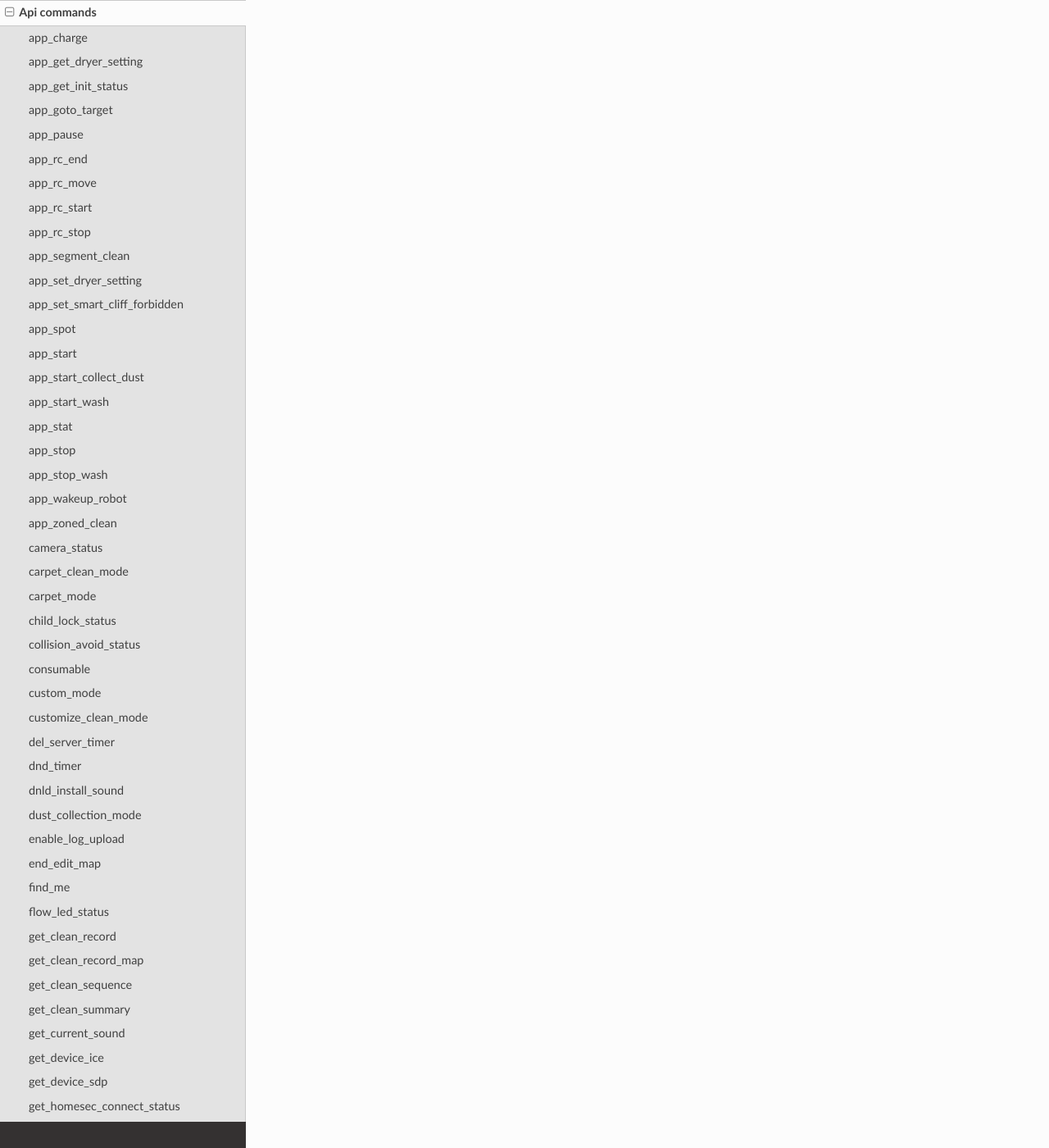
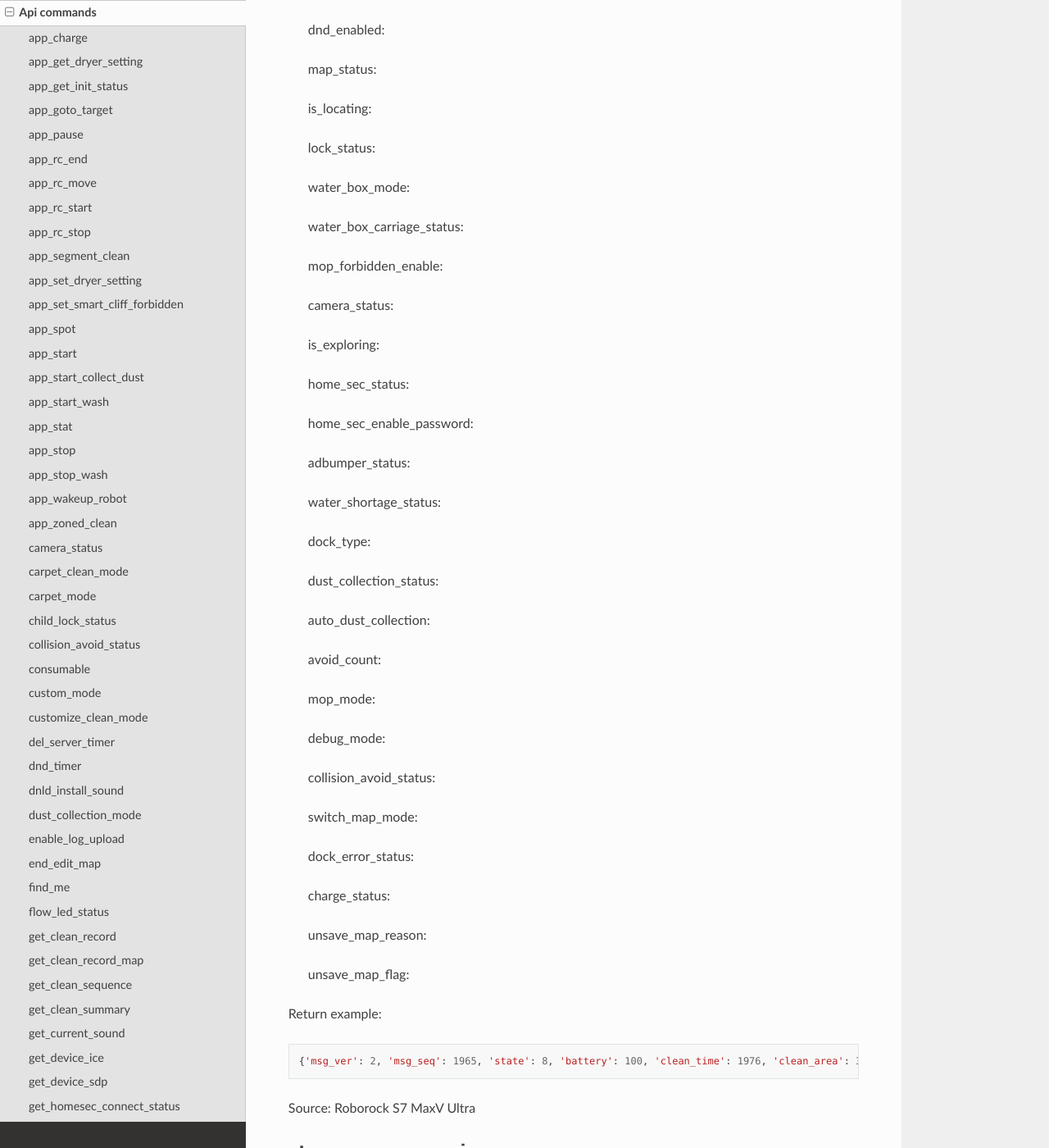
Before and after one commit to humbertogontijo/python-roborock, a Sphinx documentation site: the page built from docs/source/api_commands.rst, in a window 1280 px wide and 1400 px high, scrolled down 21184 px. Shown: the whole window at 82% size. Built offline with Sphinx 7.4.7 and the Read the Docs theme 2.0.0, drawn with Linux system fonts in a browser that asks for light colours; some of the changed text lies outside the part shown.

Commit message:
chore: add some initial documentation (#94)

```diff
--- a/docs/source/api_commands.rst
+++ b/docs/source/api_commands.rst
@@ -15,10 +15,37 @@
 app_get_dryer_setting
 ---------------------
 
-Description:
+Description: Get dock dryer settings.
 
-Parameters:
+Parameters: None
 
+Returns:
+
+    status:
+
+    on:
+
+        cliff_on:
+
+        cliff_off
+
+        count:
+
+        dry_time: Duration dryer remains on in seconds.
+
+    off:
+
+        cliff_on:
+
+        cliff_off:
+
+        count:
+
+Return example::
+
+    {'status': 1, 'on': {'cliff_on': 1, 'cliff_off': 1, 'count': 10, 'dry_time': 7200}, 'off': {'cliff_on': 2, 'cliff_off': 1, 'count': 10}}
+
+Source: Roborock S7 MaxV Ultra
 
 app_get_init_status
 -------------------
@@ -177,9 +204,13 @@
 
 Get: get_camera_status
 
-Description:
+Description: Get camera status.
 
-Parameters:
+Parameters: None
+
+Returns: 3457
+
+Source: Roborock S7 MaxV Ultra
 
 
 Set: set_camera_status
@@ -194,9 +225,19 @@
 
 Get: get_carpet_clean_mode
 
-Description:
+Description: Get carpet clean mode.
 
 Parameters:
+
+Returns:
+
+    carpet_clean_mode: Enumeration for carpet clean mode.
+
+Return example::
+
+    {'carpet_clean_mode': 3}
+
+Source: Roborock S7 MaxV Ultra
 
 
 Set: set_carpet_clean_mode
@@ -213,7 +254,29 @@
 
 Description:
 
-Parameters:
+Parameters: None
+
+Returns:
+
+    enable:
+
+    current_integral:
+
+    current_high:
+
+    current_low:
+
+    stall_time:
+
+Return example::
+
+    {'enable': 1, 'current_integral': 450, 'current_high': 500, 'current_low': 400, 'stall_time': 10}
+
+======================  =========
+Vacuum Model            Supported
+======================  =========
+Roborock S7 MaxV Ultra  Yes
+======================  =========
 
 
 Set: set_carpet_mode
@@ -247,7 +310,17 @@
 
 Description:
 
-Parameters:
+Parameters: None
+
+Returns:
+
+    status:
+
+Return example::
+
+    {'status': 1}
+
+Source: Roborock S7 MaxV Ultra
 
 
 Set: set_collision_avoid_status
@@ -345,7 +418,6 @@
 
     enabled: If the switch is currently turned on in the app for DnD
 
-
 Parameters: None
 
 
@@ -354,6 +426,7 @@
 Description:
 
 Parameters:
+
 
 Close: close_dnd_timer
 
@@ -377,7 +450,17 @@
 
 Description:
 
-Parameters:
+Parameters: None
+
+Returns:
+
+    mode:
+
+Return example::
+
+    {'mode': 0}
+
+Source: Roborock S7 MaxV Ultra
 
 
 Set: set_dust_collection_mode
@@ -455,9 +538,27 @@
 get_clean_summary
 -----------------
 
-Description:
+Description: Get a summary of cleaning history.
 
-Parameters:
+Parameters: None
+
+Returns:
+
+    clean_time:
+
+    clean_area:
+
+    clean_count:
+
+    dust_collection_count:
+
+    records:
+
+Return example::
+
+    {'clean_time': 568146, 'clean_area': 8816865000, 'clean_count': 178, 'dust_collection_count': 172, 'records': [1689740211, 1689555788, 1689259450, 1688999113, 1688852350, 1688693213, 1688692357, 1688614354, 1688613280, 1688606676, 1688325265, 1688174717, 1688149381, 1688092832, 1688001593, 1687921414, 1687890618, 1687743256, 1687655018, 1687631444]}
+
+Source: Roborock S7 MaxV Ultra
 
 
 get_current_sound
@@ -527,9 +628,27 @@
 get_network_info
 ----------------
 
-Description:
+Description: Get the device's network information.
 
-Parameters:
+Parameters: None
+
+Returns:
+
+    ssid: SSID of the wirelness network the device is connected to.
+
+    ip: IP address of the device.
+
+    mac: MAC address of the device.
+
+    bssid: BSSID of the device.
+
+    rssi: RSSI of the device.
+
+Return example::
+
+    {'ssid': 'My WiFi Network', 'ip': '192.168.1.29', 'mac': 'a0:2b:47:3d:24:51', 'bssid': '18:3b:1a:23:41:3c', 'rssi': -32}
+
+Source: Roborock S7 MaxV Ultra
 
 
 get_prop
@@ -559,9 +678,19 @@
 get_serial_number
 -----------------
 
-Description:
+Description: Get serial number of the vacuum.
 
-Parameters:
+Parameters: None
+
+Returns:
+
+    serial_number: Serial number of the vacuum.
+
+Return example::
+
+    {'serial_number': 'B16EVD12345678'}
+
+Source: Roborock S7 MaxV Ultra
 
 
 get_sound_progress
@@ -855,10 +984,101 @@
 
 Get: get_status
 
-Description:
+Description: Get status information of the device.
 
-Parameters:
+Parameters: None
 
+Returns:
+
+    msg_ver:
+
+    msg_seq:
+
+    state:
+
+    battery: Battery level of your device.
+
+    clean_time: Total clean time in hours.
+
+    clean_area: Total clean area in meters.
+
+    error_code:
+
+    map_reset:
+
+    in_cleaning:
+
+    in_returning:
+
+    in_fresh_state:
+
+    lab_status:
+
+    water_box_status:
+
+    back_type:
+
+    wash_phase:
+
+    wash_ready:
+
+    fan_power:
+
+    dnd_enabled:
+
+    map_status:
+
+    is_locating:
+
+    lock_status:
+
+    water_box_mode:
+
+    water_box_carriage_status:
+
+    mop_forbidden_enable:
+
+    camera_status:
+
+    is_exploring:
+
+    home_sec_status:
+
+    home_sec_enable_password:
+
+    adbumper_status:
+
+    water_shortage_status:
+
+    dock_type:
+
+    dust_collection_status:
+
+    auto_dust_collection:
+
+    avoid_count:
+
+    mop_mode:
+
+    debug_mode:
+
+    collision_avoid_status:
+
+    switch_map_mode:
+
+    dock_error_status:
+
+    charge_status:
+
+    unsave_map_reason:
+
+    unsave_map_flag:
+
+Return example::
+
+    {'msg_ver': 2, 'msg_seq': 1965, 'state': 8, 'battery': 100, 'clean_time': 1976, 'clean_area': 33197500, 'error_code': 0, 'map_present': 1, 'in_cleaning': 0, 'in_returning': 0, 'in_fresh_state': 1, 'lab_status': 1, 'water_box_status': 1, 'back_type': -1, 'wash_phase': 0, 'wash_ready': 0, 'fan_power': 102, 'dnd_enabled': 0, 'map_status': 3, 'is_locating': 0, 'lock_status': 0, 'water_box_mode': 203, 'water_box_carriage_status': 1, 'mop_forbidden_enable': 1, 'camera_status': 3457, 'is_exploring': 0, 'home_sec_status': 0, 'home_sec_enable_password': 0, 'adbumper_status': [0, 0, 0], 'water_shortage_status': 0, 'dock_type': 3, 'dust_collection_status': 0, 'auto_dust_collection': 1, 'avoid_count': 141, 'mop_mode': 300, 'debug_mode': 0, 'collision_avoid_status': 1, 'switch_map_mode': 0, 'dock_error_status': 0, 'charge_status': 1, 'unsave_map_reason': 0, 'unsave_map_flag': 0}
+
+Source: Roborock S7 MaxV Ultra
 
 
 stop_camera_preview
@@ -890,9 +1110,11 @@
 
 Get: get_timezone
 
-Description:
+Description: Get the device's time zone.
 
-Parameters:
+Parameters: None
+
+Returns: Time zone by the TZ identifier (e.g., America/Los_Angeles)
 
 
 Set: set_timezone
@@ -934,7 +1156,17 @@
 
 Description:
 
-Parameters:
+Parameters: None
+
+Returns:
+
+    wash_mode:
+
+Return example::
+
+    {'wash_mode': 1}
+
+Source: Roborock S7 MaxV Ultra
 
 
 Set: set_wash_towel_mode
```
Also changed, not shown: other parts of docs/source/api_commands.rst (+3 -3 lines).
